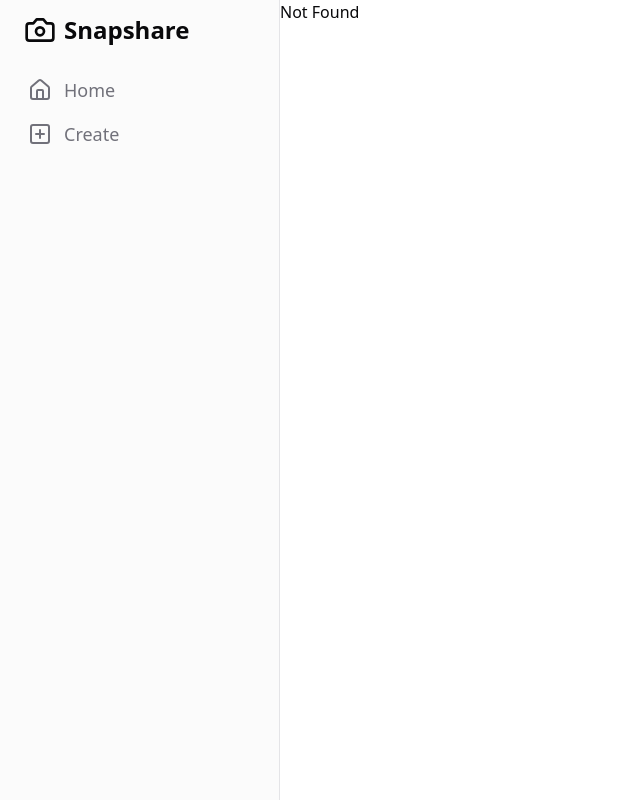
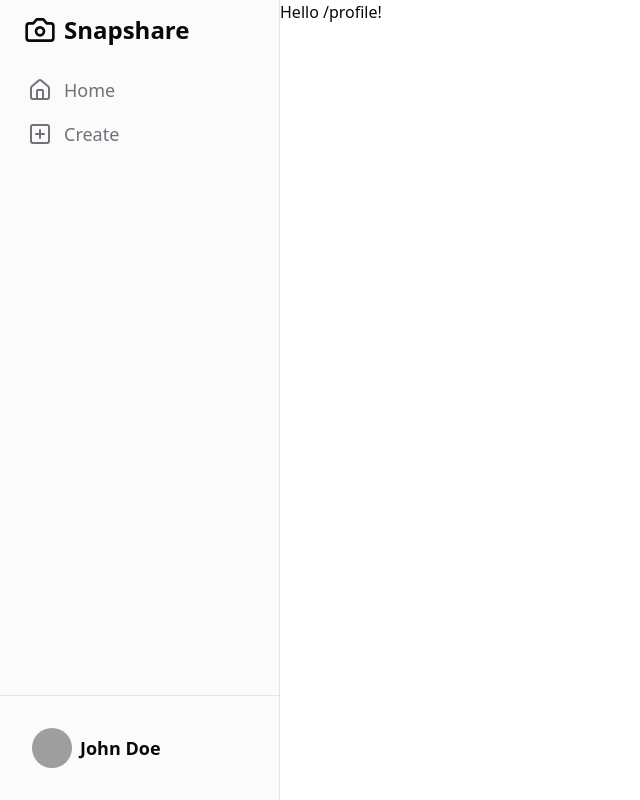
Before and after one commit to michaeleii/snapshare, a React (Vite) app in the folder packages/web/: page /profile in a window 1280 px wide. Before the commit this address had no page. Shown: the whole page, without its empty margins (0-640 px from the left). Built offline with nearby package versions, Linux system fonts and the light colour scheme; grey boxes are pictures that could not be loaded.

Commit message:
Add profile at the bottom

```diff
--- a/packages/web/src/routeTree.gen.ts
+++ b/packages/web/src/routeTree.gen.ts
@@ -17,6 +17,7 @@ import { Route as rootRoute } from './routes/__root'
 // Create Virtual Routes
 
 const SearchLazyImport = createFileRoute('/search')()
+const ProfileLazyImport = createFileRoute('/profile')()
 const CreateLazyImport = createFileRoute('/create')()
 const IndexLazyImport = createFileRoute('/')()
 
@@ -26,6 +27,11 @@ const SearchLazyRoute = SearchLazyImport.update({
   path: '/search',
   getParentRoute: () => rootRoute,
 } as any).lazy(() => import('./routes/search.lazy').then((d) => d.Route))
+
+const ProfileLazyRoute = ProfileLazyImport.update({
+  path: '/profile',
+  getParentRoute: () => rootRoute,
+} as any).lazy(() => import('./routes/profile.lazy').then((d) => d.Route))
 
 const CreateLazyRoute = CreateLazyImport.update({
   path: '/create',
@@ -49,6 +55,10 @@ declare module '@tanstack/react-router' {
       preLoaderRoute: typeof CreateLazyImport
       parentRoute: typeof rootRoute
     }
+    '/profile': {
+      preLoaderRoute: typeof ProfileLazyImport
+      parentRoute: typeof rootRoute
+    }
     '/search': {
       preLoaderRoute: typeof SearchLazyImport
       parentRoute: typeof rootRoute
@@ -61,6 +71,7 @@ declare module '@tanstack/react-router' {
 export const routeTree = rootRoute.addChildren([
   IndexLazyRoute,
   CreateLazyRoute,
+  ProfileLazyRoute,
   SearchLazyRoute,
 ])
 
--- a/packages/web/src/routes/__root.tsx
+++ b/packages/web/src/routes/__root.tsx
@@ -1,9 +1,7 @@
-import TanStackDevTools from "@/components/tanstack-devtools";
+// import TanStackDevTools from "@/components/tanstack-devtools";
 import { createRootRoute, Link, Outlet } from "@tanstack/react-router";
 
-import { Bell, Camera, Home, Search, SquarePlus } from "lucide-react";
-
-import { Button } from "@/components/ui/button";
+import { Camera, Home, User2, SquarePlus } from "lucide-react";
 
 export const Route = createRootRoute({
   component: RootLayout,
@@ -74,6 +72,15 @@ function RootLayout() {
               ))}
             </nav>
           </div>
+          <div className="mt-auto border-t p-4">
+            <article className="flex items-center gap-2 p-4">
+              <img
+                src="https://www.gravatar.com/avatar/00000000000000000000000000000000?d=mp&f=y"
+                className="h-10 w-10 rounded-full object-cover"
+              />
+              <h1 className="text-lg font-bold">John Doe</h1>
+            </article>
+          </div>
         </div>
       </div>
       <div className="flex flex-col">
@@ -87,6 +94,12 @@ function RootLayout() {
               {link.icon.mobile}
             </Link>
           ))}
+          <Link
+            to="/profile"
+            className="flex items-center gap-3 rounded-lg px-4 py-2 text-muted-foreground transition-all hover:text-primary data-[status=active]:text-primary"
+          >
+            <User2 className="h-6 w-6" />
+          </Link>
         </header>
         <main className="main overflow-y-auto md:h-dvh md:max-h-dvh">
           <Outlet />
--- /dev/null
+++ b/packages/web/src/routes/profile.lazy.tsx
@@ -0,0 +1,5 @@
+import { createLazyFileRoute } from "@tanstack/react-router";
+
+export const Route = createLazyFileRoute("/profile")({
+  component: () => <div>Hello /profile!</div>,
+});
```
